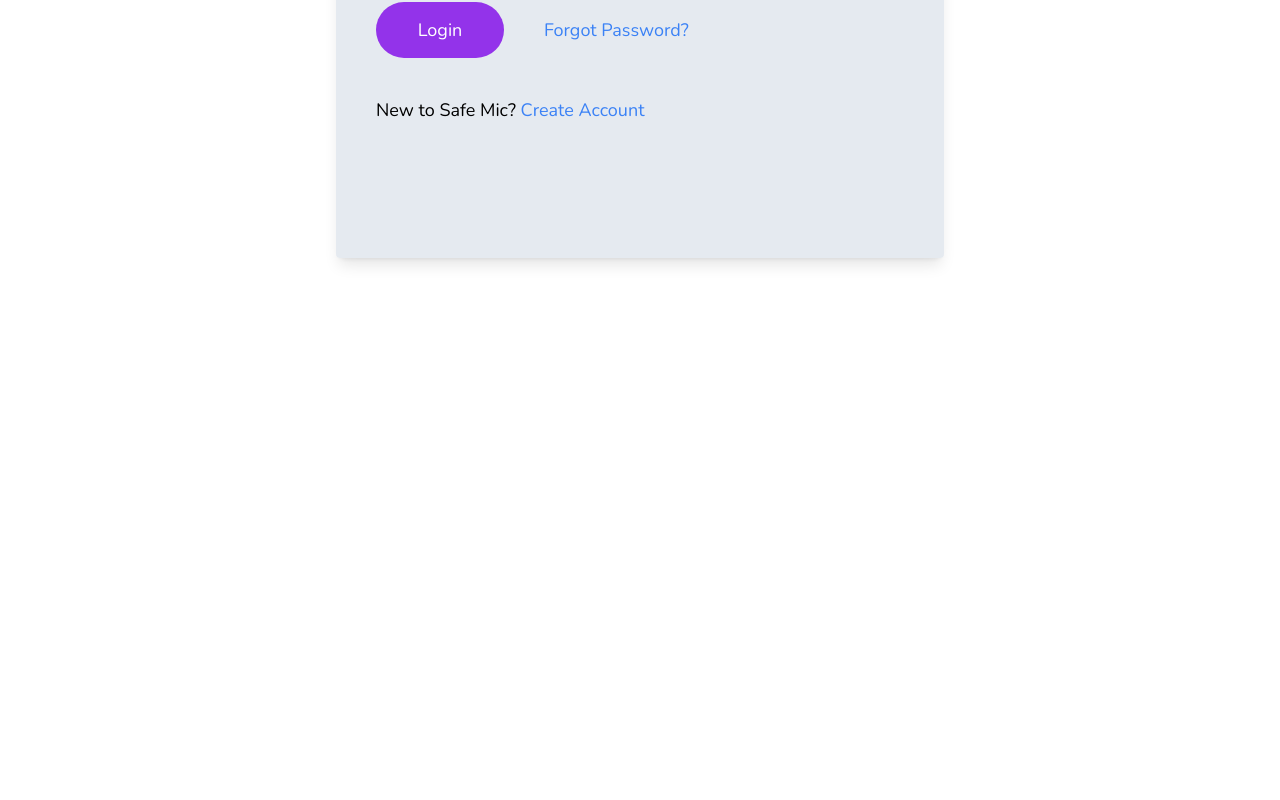
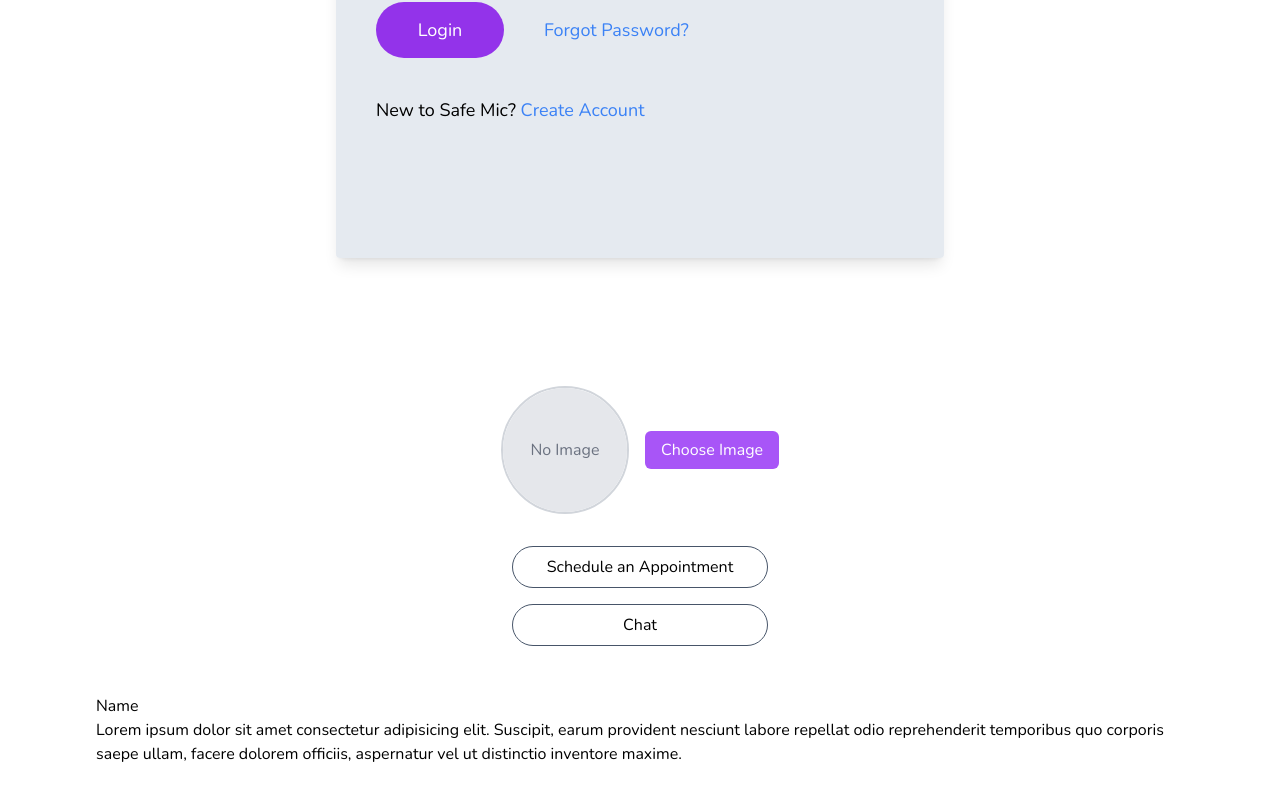
Before and after one commit to Kad-19/safe-mic-project, a React (Vite) app: page / in a window 1280 px wide. Shown: the part 502-1302 px from the top of the page. Before the commit the page ends 840 px from the top, so only its background shows below. Built offline with nearby package versions, Linux system fonts and the light colour scheme.

Commit message:
contact info-1st commit

```diff
--- a/src/App.jsx
+++ b/src/App.jsx
@@ -4,12 +4,13 @@ import Reg from "./component/LoginPage/Reg";
 import Navbar from "./component/Navbar/Navbar";
 import Complaint from './component/Complaint/Complaint'
 import AllRouting from "./component/AllRouting/AllRouting";
+import CounseInfo from "./component/Counselor info/CounseInfo";
 const App = () => {
   return (
   <div>
     <Navbar/>
     <AllRouting/>
-
+    <CounseInfo/>
   </div>
 
 
--- /dev/null
+++ b/src/component/Counselor info/CounseInfo.jsx
@@ -0,0 +1,71 @@
+import React, { useState } from 'react';
+
+// UserProfile component for handling profile picture and other user info
+const UserProfile = () => {
+  const [profilePicture, setProfilePicture] = useState(null);
+
+  // Function to handle file input change
+  const handleFileChange = (e) => {
+    const file = e.target.files[0];
+    if (file) {
+      const reader = new FileReader();
+      reader.onload = (event) => {
+        setProfilePicture(event.target.result);
+      };
+      reader.readAsDataURL(file);
+    }
+  };
+
+  return (
+    <div className="flex items-center justify-center">
+      {/* Circular avatar */}
+      <div className="h-32 w-32 my-8 rounded-full overflow-hidden border-2 border-gray-300">
+        {profilePicture ? (
+          <img src={profilePicture} alt="Profile Picture" className="h-full w-full object-cover" />
+        ) : (
+          <div className="h-full w-full flex items-center justify-center bg-gray-200">
+            <span className="text-gray-500">No Image</span>
+          </div>
+        )}
+      </div>
+
+      {/* Input for file selection */}
+      <div className="ml-4">
+        <input
+          type="file"
+          accept="image/*"
+          onChange={handleFileChange}
+          className="hidden"
+          id="profilePictureInput"
+        />
+        <label htmlFor="profilePictureInput" className="cursor-pointer bg-purple-500 text-white px-4 py-2 rounded-md">
+          Choose Image
+        </label>
+      </div>
+    </div>
+  );
+}
+
+// CounseInfo component
+const CounseInfo = () => {
+  return (
+    <div className="m-24">
+      {/* UserProfile component */}
+      <UserProfile />
+
+      {/* Other content */}
+      <div className="flex flex-col items-center ">
+        <button type="submit" className="w-64 rounded-full bg-white text-black hover:bg-gray-300 py-2 transition-colors duration-200 border border-slate-600 mb-4">Schedule an Appointment</button>
+        <button type="submit" className="w-64 rounded-full bg-white text-black hover:bg-gray-300 py-2 transition-colors duration-200 border border-slate-600 mb-12">Chat</button>
+      </div>
+
+      <p> Name</p>
+      <p>Lorem ipsum dolor sit amet consectetur adipisicing elit. Suscipit, earum provident nesciunt labore repellat odio reprehenderit temporibus quo corporis saepe ullam, facere dolorem officiis, aspernatur vel ut distinctio inventore maxime.</p>
+    </div>
+  );
+}
+
+
+
+
+export default CounseInfo
--- a/src/component/LoginPage/LoginPage.jsx
+++ b/src/component/LoginPage/LoginPage.jsx
@@ -18,7 +18,7 @@ const LoginPage = () => {
       <MdOutlineMail className='absolute top-4 right-4'/>
         </div>
         <div className="relative my-7 flex space-x-2 text-[18px]">
-        <label htmlFor=""> Password</label>
+        <lable htmlFor=""> Password</lable>
           <input type="password" className=" mt-1 block w-full px-3 py-2 bg-white border border-slate-300 rounded-md text-sm shadow-sm placeholder-slate-400
       focus:outline-none focus:border-purple-500 focus:ring-1 focus:ring-purple-500
       disabled:bg-slate-50 disabled:text-slate-500 disabled:border-slate-200 disabled:shadow-none" placeholder="password" required />
```
